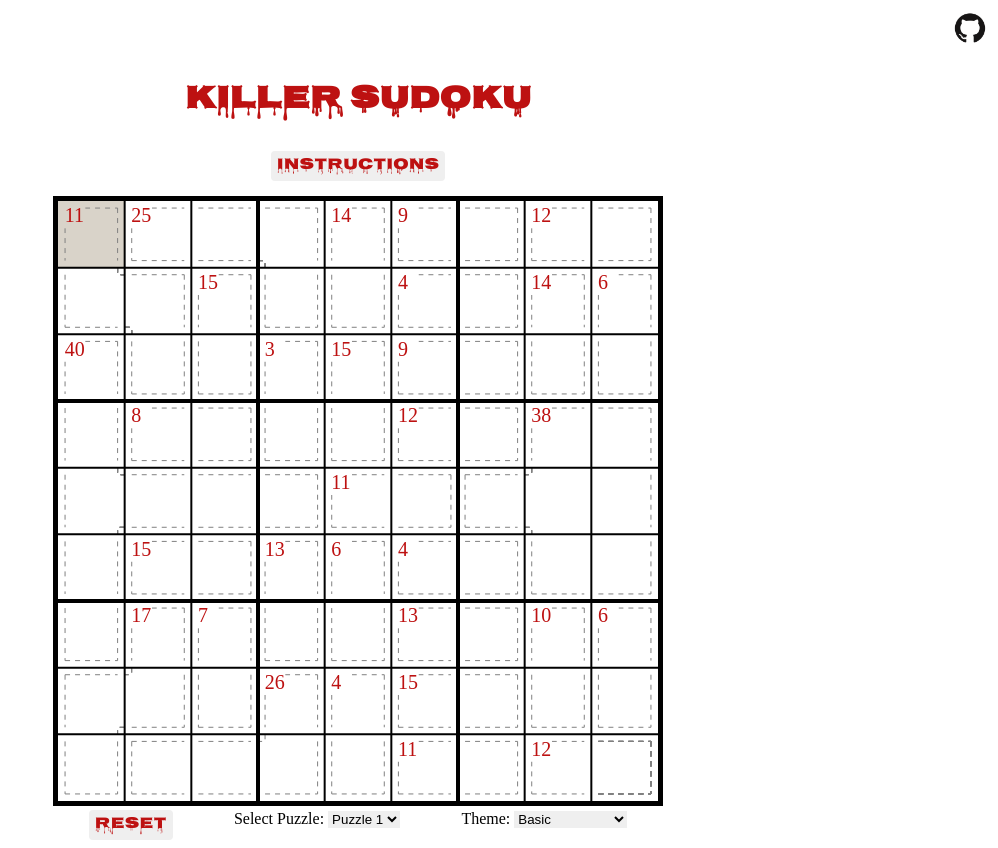
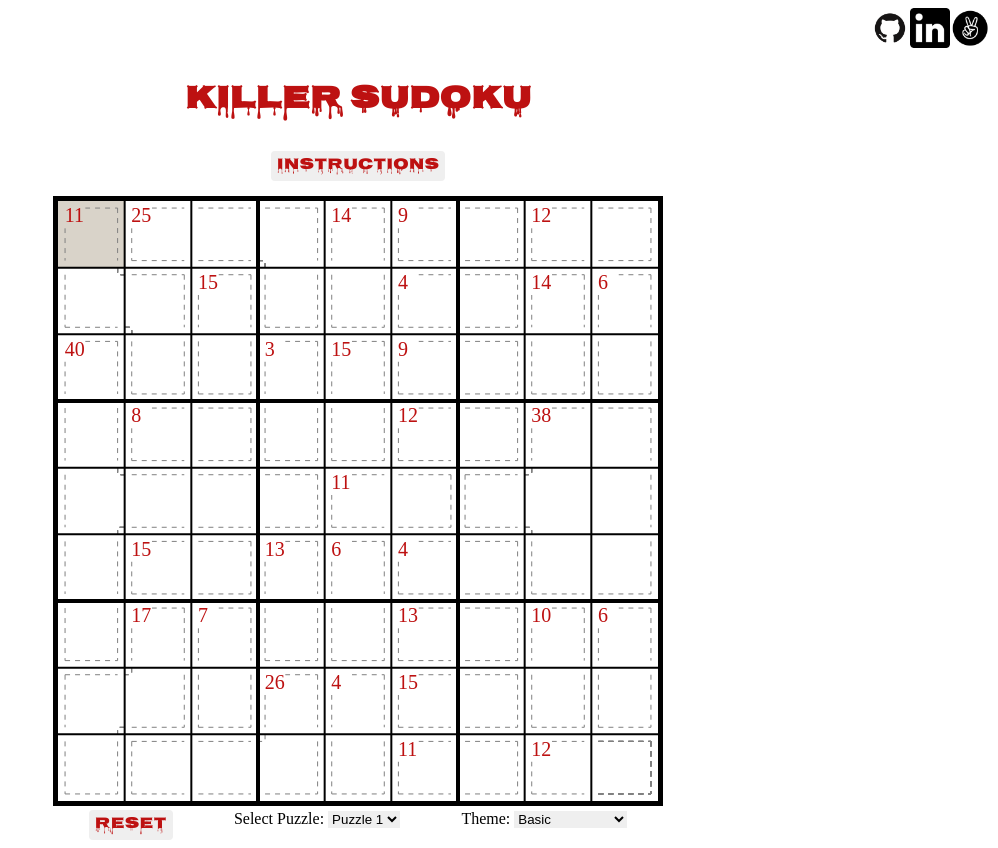
Before and after one commit to MonkWire/Monkwire.github.io, a website built with webpack: page index.html in a window 1280 px wide. Shown: the whole page, without its empty margins (282-1280 px from the left). Built offline with nearby package versions, Linux system fonts and the light colour scheme.

Commit message:
added favicon and links

```diff
--- a/index.html
+++ b/index.html
@@ -10,9 +10,10 @@
     <link rel="stylesheet" href="./dist/main.css">
     <script src="./dist/main.js"></script>
     <title>Killer Sudoku</title>
+    <link rel='icon' type="image/x-icon" href="./assets/killer_sudoku_favicon.png">
 </head>
 <body>
-    <nav><a href="https://github.com/Monkwire3" target='_blank'><img src="./assets/GitHub-Mark.png" alt=""></a></nav>
+    <nav><a href="https://github.com/Monkwire3" target='_blank'><img src="./assets/GitHub-Mark.png" alt=""></a><a href="https://www.linkedin.com/in/clide-stefani-5772431a7/" target="_blank"><img src="./assets/linkedin_icon.png" alt=""></a><a href="https://angel.co/u/clide-stefani" target="_blank"><img src="./assets/angel_list_icon.png" alt=""></a></nav>
     <h1>Killer Sudoku</h1>
     <div id="hide-button-container"><button id="hide-button">Instructions</button></div>
     <div id=description>
```
Also changed, not shown: assets/angel_list_icon.png (added), assets/killer_sudoku_favicon.png (added), assets/linkedin_icon.png (added), 1 other file.
